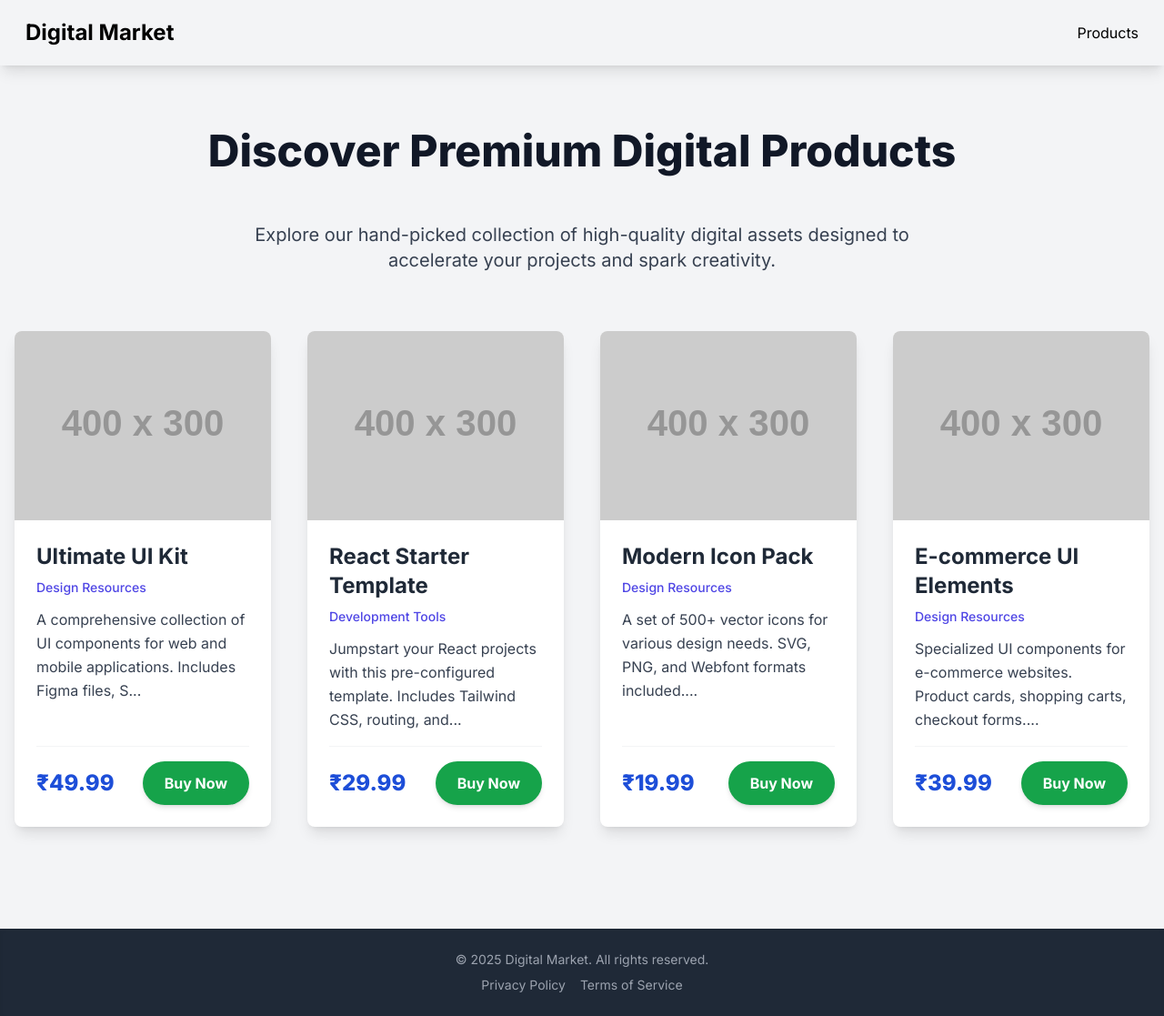
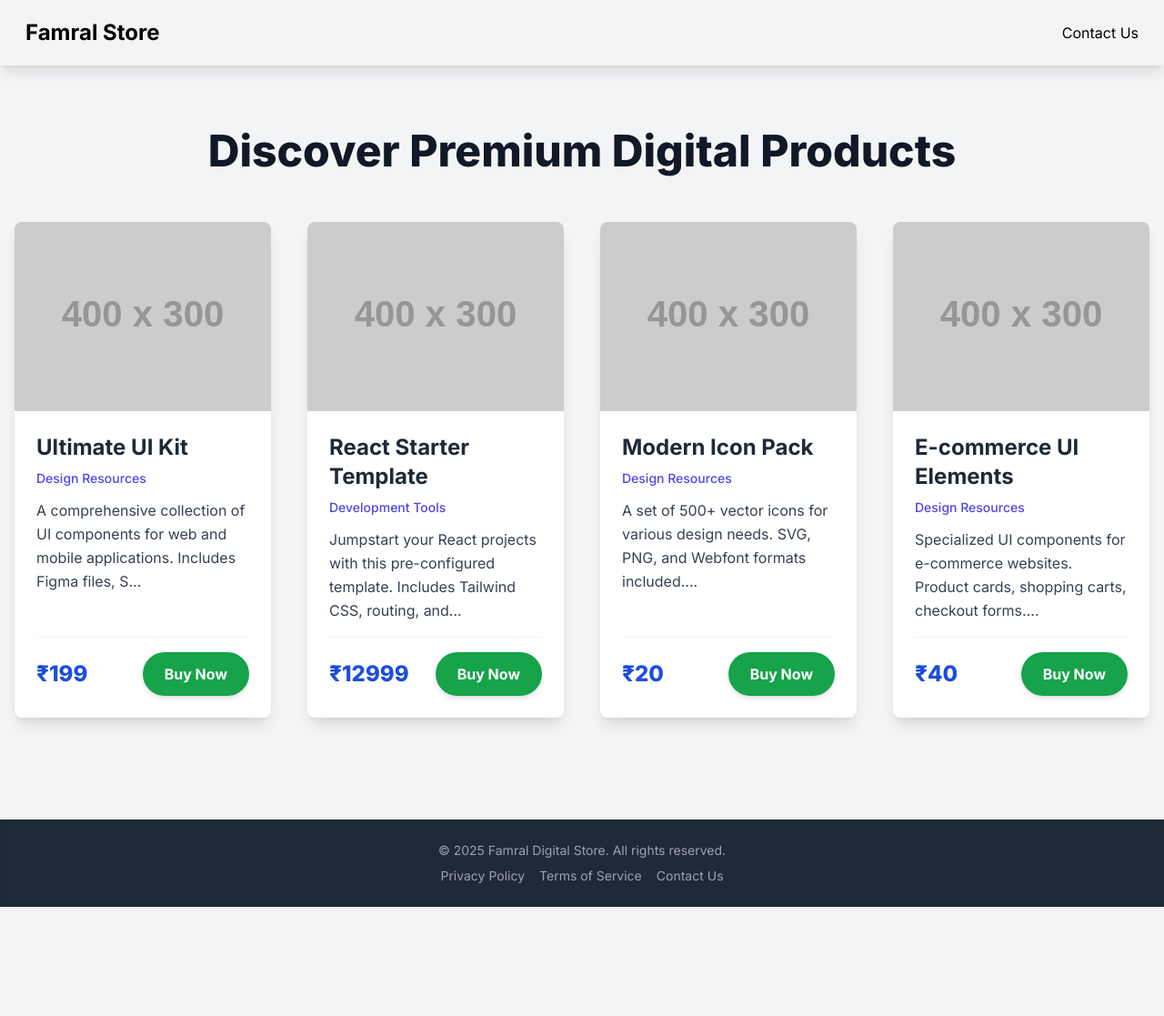
Before and after one commit to Famral/DigitalStore, a plain HTML site: page index.html in a window 1280 px wide. Shown: the whole page at 91% size. After the commit the page ends 997 px from the top, so only its background shows below. Drawn offline with nearby package versions, Linux system fonts and the light colour scheme; placeholder pictures from the web are drawn by us.

Commit message:
Update index.html

```diff
--- a/index.html
+++ b/index.html
@@ -1,16 +1,20 @@
 <!DOCTYPE html>
 <html lang="en">
+
 <head>
     <meta charset="UTF-8">
     <meta name="viewport" content="width=device-width, initial-scale=1.0">
     <title>Digital Product Marketplace</title>
     <!-- SEO Meta Descriptions -->
-  <meta name="description" content="A simple online marketplace to browse and buy digital products like UI kits, development templates, and icon packs.">
-  <meta name="keywords" content="digital products, marketplace, UI kit, template, icon pack, e-commerce, online store, buy digital products">
+    <meta name="description"
+        content="A simple online marketplace to browse and buy digital products like UI kits, development templates, and icon packs.">
+    <meta name="keywords"
+        content="digital products, marketplace, UI kit, template, icon pack, e-commerce, online store, buy digital products">
     <!-- Tailwind CSS CDN -->
     <script src="https://cdn.tailwindcss.com"></script>
     <!-- Google Fonts - Inter -->
-  <link href="https://fonts.googleapis.com/css2?family=Inter:wght@400;500;600;700;800;900&display=swap" rel="stylesheet"/>
+    <link href="https://fonts.googleapis.com/css2?family=Inter:wght@400;500;600;700;800;900&display=swap"
+        rel="stylesheet" />
 
     <style>
         /* Custom styles for the body to ensure Inter font is applied */
@@ -21,18 +25,21 @@
         }
     </style>
 </head>
+
 <body class="min-h-screen bg-gray-100 flex flex-col">
     <!-- Navbar -->
     <nav class="bg-white-800 p-4 shadow-lg">
         <div class="container mx-auto flex justify-between items-center flex-wrap">
             <!-- Simple href for the brand name -->
-      <a href="index.html" class="text-black text-2xl font-bold rounded-md px-3 py-1 hover:bg-gray-200 transition duration-200">
-        Digital Market
+            <a href="index.html"
+                class="text-black text-2xl font-bold rounded-md px-3 py-1 hover:bg-gray-200 transition duration-200">
+                Famral Store
             </a>
             <div class="flex items-center space-x-4 mt-2 sm:mt-0">
                 <!-- Simple href for products link -->
-        <a href="products.html" class="text-black-300 hover:bg-gray-200 px-3 py-2 rounded-md transition duration-200">
-          Products
+                <a href="https://api.whatsapp.com/send?phone=7878358707&text=Hello"
+                    class="text-black-300 hover:bg-gray-200 px-3 py-2 rounded-md transition duration-200">
+                    Contact Us
                 </a>
                 <!-- You can add more simple href links here, e.g., <a href="about.html">About Us</a> -->
             </div>
@@ -44,9 +51,6 @@
         <h2 class="text-5xl font-extrabold text-gray-900 text-center mb-12 leading-tight">
             Discover Premium Digital Products
         </h2>
-    <p class="text-xl text-gray-700 text-center max-w-3xl mx-auto mb-16">
-      Explore our hand-picked collection of high-quality digital assets designed to accelerate your projects and spark creativity.
-    </p>
         <div id="products-container" class="grid grid-cols-1 md:grid-cols-2 lg:grid-cols-3 xl:grid-cols-4 gap-10">
             <!-- Product cards will be inserted here by JavaScript -->
         </div>
@@ -55,11 +59,15 @@
     <!-- Footer -->
     <footer class="bg-gray-800 text-gray-400 py-6 mt-12 shadow-inner">
         <div class="container mx-auto text-center text-sm">
-      <p>&copy; <span id="current-year"></span> Digital Market. All rights reserved.</p>
+            <p>&copy; <span id="current-year"></span> Famral Digital Store. All rights reserved.</p>
             <div class="flex justify-center space-x-4 mt-2">
                 <!-- Simple href for policy links -->
-        <a href="privacy.html" class="hover:text-white transition duration-200">Privacy Policy</a>
-        <a href="terms.html" class="hover:text-white transition duration-200">Terms of Service</a>
+                <a href="https://www.famral.com/privacy" class="hover:text-white transition duration-200">Privacy
+                    Policy</a>
+                <a href="https://www.famral.com/terms" class="hover:text-white transition duration-200">Terms of
+                    Service</a>
+                <a href="https://www.famral.com/contact" class="hover:text-white transition duration-200">Contact Us</a>
+
             </div>
         </div>
     </footer>
@@ -71,7 +79,7 @@
                 id: 'prod1',
                 name: 'Ultimate UI Kit',
                 description: 'A comprehensive collection of UI components for web and mobile applications. Includes Figma files, Sketch files, and more.',
-        price: 49.99,
+                price: 199,
                 category: 'Design Resources',
                 imageUrl: 'https://placehold.co/400x300/F0F4F8/3B82F6?text=UI+Kit',
             },
@@ -79,7 +87,7 @@
                 id: 'prod2',
                 name: 'React Starter Template',
                 description: 'Jumpstart your React projects with this pre-configured template. Includes Tailwind CSS, routing, and state management.',
-        price: 29.99,
+                price: 12999,
                 category: 'Development Tools',
                 imageUrl: 'https://placehold.co/400x300/F0F4F8/10B981?text=React+Template',
             },
@@ -105,7 +113,7 @@
         function handleBuyNow(product) {
             // In a real application, this would integrate with a payment gateway.
             // For this example, redirect to a dummy checkout URL.
-      const checkoutUrl = `https://example.com/checkout?product_id=${product.id}&product_name=${encodeURIComponent(product.name)}&price_inr=${product.price.toFixed(2)}`;
+            const checkoutUrl = `https://example.com/checkout?product_id=${product.id}&product_name=${encodeURIComponent(product.name)}&price_inr=${product.price.toFixed(0)}`;
             console.log(`Redirecting to checkout for ${product.name}: ${checkoutUrl}`); // For testing/logging
             window.location.href = checkoutUrl;
         }
@@ -125,7 +133,7 @@
             <p class="text-sm text-indigo-600 font-medium mb-3">${product.category}</p>
             <p class="text-gray-700 flex-grow leading-relaxed mb-4">${product.description.substring(0, 100)}...</p>
             <div class="flex justify-between items-center mt-auto pt-4 border-t border-gray-100">
-              <span class="text-blue-700 font-extrabold text-2xl">₹${product.price.toFixed(2)}</span>
+              <span class="text-blue-700 font-extrabold text-2xl">₹${product.price.toFixed(0)}</span>
               <button class="bg-green-600 hover:bg-green-700 text-white py-3 px-6 rounded-full text-base font-bold shadow-md transform hover:scale-105 transition duration-300 ease-in-out flex items-center justify-center buy-now-btn">
                  Buy Now
               </button>
@@ -147,4 +155,5 @@
         window.onload = renderProducts;
     </script>
 </body>
+
 </html>
```
Lines whose indentation alone changed are shown as unchanged.
